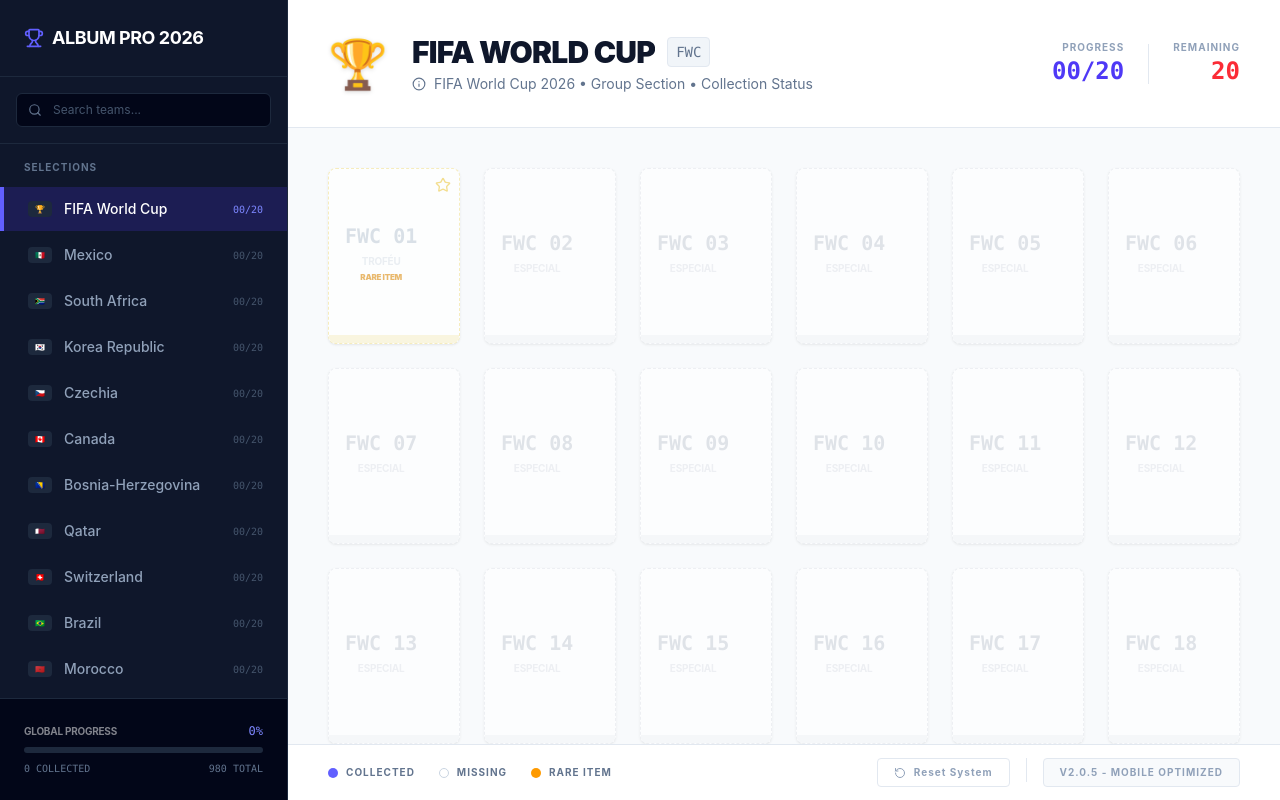
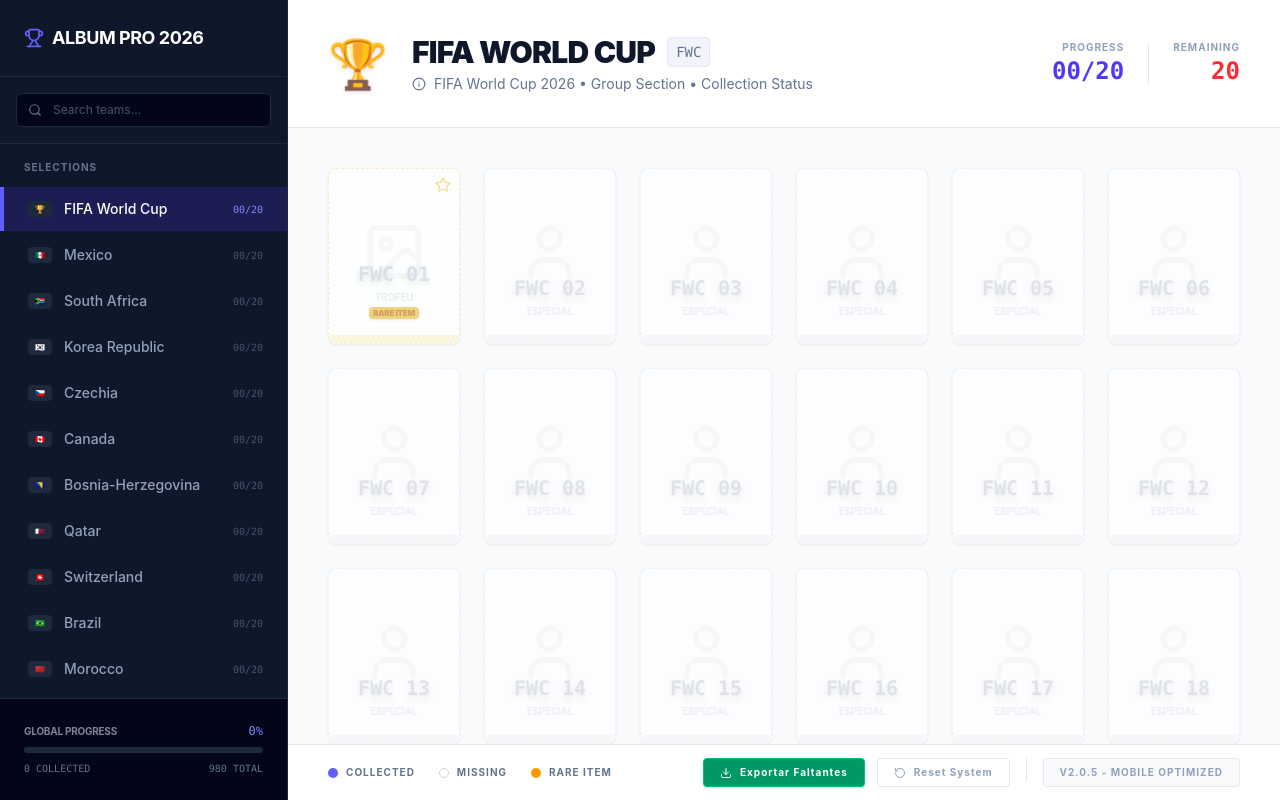
Before and after one commit to froesvieira-droid/-lbum-da-copa, a Next.js app: page / in a window 1280 px wide. Built offline with nearby package versions, Linux system fonts and the light colour scheme.

Commit message:
feat: Add export missing stickers to CSV
Implement functionality to export a list of missing stickers to a CSV file. This allows users to easily track and share which stickers they still need to collect.

```diff
--- a/app/page.tsx
+++ b/app/page.tsx
@@ -1,8 +1,9 @@
 'use client';
 
 import { useState, useEffect } from 'react';
+import Image from 'next/image';
 import { motion, AnimatePresence } from 'motion/react';
-import { Trophy, CheckCircle2, Search, RotateCcw, LayoutGrid, Info, Menu, X, Star } from 'lucide-react';
+import { Trophy, CheckCircle2, Search, RotateCcw, LayoutGrid, Info, Menu, X, Star, User, Image as ImageIcon, Download } from 'lucide-react';
 import { TEAMS, type Team } from '@/lib/data';
 import { cn } from '@/lib/utils';
 import { useIsMobile } from '@/hooks/use-mobile';
@@ -51,6 +52,35 @@
     if (confirm('Tem certeza que deseja resetar todo o seu álbum?')) {
       setOwned({});
     }
+  };
+
+  const exportMissingToCSV = () => {
+    const missing: string[][] = [['Time', 'Codigo', 'Tipo', 'Raridade']];
+
+    TEAMS.forEach(team => {
+      for (let i = 1; i <= 20; i++) {
+        if (!owned[`${team.shortName}-${i}`]) {
+          const code = `${team.shortName} ${i.toString().padStart(2, '0')}`;
+          const isRare = i === 1 || i === 20;
+          const type = team.shortName === 'FWC'
+            ? (i === 1 ? 'Troféu' : i === 20 ? 'Mascote' : 'Especial')
+            : (i === 1 ? 'Escudo' : i === 20 ? 'Time' : 'Jogador');
+
+          missing.push([team.name, code, type, isRare ? 'Rara' : 'Comum']);
+        }
+      }
+    });
+
+    const csvContent = "\uFEFF" + missing.map(e => e.join(",")).join("\n");
+    const blob = new Blob([csvContent], { type: 'text/csv;charset=utf-8;' });
+    const link = document.createElement("a");
+    const url = URL.createObjectURL(blob);
+    link.setAttribute("href", url);
+    link.setAttribute("download", `figurinhas_faltantes_${new Date().toISOString().split('T')[0]}.csv`);
+    link.style.visibility = 'hidden';
+    document.body.appendChild(link);
+    link.click();
+    document.body.removeChild(link);
   };
 
   const totalOwnedCount = Object.values(owned).filter(val => val).length;
@@ -242,64 +272,121 @@
               const isRare = isRareSticker(num);
 
               return (
-                <button
+                <motion.button
                   key={num}
+                  layout
+                  whileTap={{ scale: 0.95 }}
                   onClick={() => toggleSticker(selectedTeam.shortName, num)}
                   className={cn(
-                    "aspect-[3/4] rounded-lg shadow-sm relative group flex flex-col transition-all duration-300 text-left cursor-pointer",
+                    "aspect-[3/4] rounded-lg shadow-sm relative group flex flex-col transition-all duration-300 text-left cursor-pointer overflow-hidden",
                     isOwned
                       ? isRare
-                        ? "bg-gradient-to-br from-amber-50 to-white border-2 border-amber-400 shadow-amber-100 scale-[1.05] ring-2 ring-amber-100 ring-offset-2"
+                        ? "bg-gradient-to-br from-amber-50 to-white border-2 border-amber-400 shadow-amber-200/50 scale-[1.02] ring-2 ring-amber-100 ring-offset-1"
                         : "bg-white border-2 border-indigo-500 shadow-indigo-100/50 scale-[1.02]"
                       : isRare
                         ? "bg-white border border-amber-200 opacity-70 grayscale-[0.3] border-dashed hover:opacity-100 hover:grayscale-0 hover:border-amber-400"
                         : "bg-white border border-slate-200 opacity-60 grayscale-[0.5] border-dashed hover:opacity-100 hover:grayscale-0 hover:border-indigo-300"
                   )}
                 >
+                  <AnimatePresence mode="wait">
                     {isOwned && (
                       <motion.div
-                      initial={{ scale: 0 }}
-                      animate={{ scale: 1 }}
+                        initial={{ scale: 0, rotate: -45 }}
+                        animate={{ scale: 1, rotate: 0 }}
+                        exit={{ scale: 0, rotate: 45 }}
                         className={cn(
-                        "absolute top-1 right-1 lg:top-2 lg:right-2 w-4 h-4 lg:w-5 lg:h-5 rounded-full flex items-center justify-center text-white text-[8px] lg:text-[10px] shadow-sm z-10",
+                          "absolute top-1 right-1 lg:top-2 lg:right-2 w-4 h-4 lg:w-5 lg:h-5 rounded-full flex items-center justify-center text-white text-[8px] lg:text-[10px] shadow-sm z-30",
                           isRare ? "bg-amber-500" : "bg-indigo-500"
                         )}
                       >
                         {isRare ? <Star className="w-2.5 h-2.5 fill-current" /> : "✓"}
                       </motion.div>
                     )}
+                  </AnimatePresence>
 
                   {isRare && !isOwned && (
-                    <div className="absolute top-1 right-1 lg:top-2 lg:right-2 text-amber-300">
+                    <div className="absolute top-1 right-1 lg:top-2 lg:right-2 text-amber-300 z-10">
                       <Star className="w-3 h-3 lg:w-4 lg:h-4" />
                     </div>
                   )}
 
-                  <div className="flex-1 flex items-center justify-center flex-col p-2 lg:p-4">
+                  <div className="flex-1 flex flex-col items-center justify-center p-2 lg:p-4 relative w-full overflow-hidden">
+                    {/* Sticker Image Logic */}
+                    <div className="absolute inset-0 flex items-center justify-center pointer-events-none">
+                      <AnimatePresence>
+                        {isOwned ? (
+                          <motion.div
+                            initial={{ opacity: 0, scale: 1.1 }}
+                            animate={{ opacity: 1, scale: 1 }}
+                            className="w-full h-full relative"
+                          >
+                            <Image
+                              src={`https://picsum.photos/seed/${stickerCode}${isRare ? '-gold' : ''}/200/300`}
+                              alt={stickerCode}
+                              fill
+                              className={cn(
+                                "object-cover transition-all duration-700",
+                                isRare ? "brightness-110 contrast-110 saturate-125" : "brightness-95"
+                              )}
+                              referrerPolicy="no-referrer"
+                            />
+                            <div className="absolute inset-0 bg-gradient-to-t from-black/60 via-transparent to-transparent" />
+
+                            {/* Success Flash Effect */}
+                            <motion.div
+                              initial={{ opacity: 1 }}
+                              animate={{ opacity: 0 }}
+                              transition={{ duration: 0.8 }}
+                              className="absolute inset-0 bg-white mix-blend-overlay z-20"
+                            />
+                          </motion.div>
+                        ) : (
+                          <div className="flex flex-col items-center justify-center opacity-10">
+                            {num === 1 ? (
+                              <ImageIcon className="w-12 h-12 lg:w-16 lg:h-16 text-slate-400" />
+                            ) : (
+                              <User className="w-12 h-12 lg:w-16 lg:h-16 text-slate-400" />
+                            )}
+                          </div>
+                        )}
+                      </AnimatePresence>
+                    </div>
+
+                    {/* Sticker Label Overlay */}
+                    <div className="relative z-20 mt-auto w-full text-center">
                       <div className={cn(
-                        "text-lg lg:text-xl font-black font-mono transition-colors",
+                          "text-lg lg:text-xl font-black font-mono transition-colors drop-shadow-md",
                           isOwned
-                          ? isRare ? "text-amber-700" : "text-slate-900"
+                            ? "text-white"
                             : "text-slate-300"
                       )}>
                         {stickerCode}
                       </div>
                       <div className={cn(
-                        "text-[8px] lg:text-[10px] uppercase font-bold mt-1 tracking-tight text-center flex flex-col items-center gap-0.5",
+                          "text-[8px] lg:text-[10px] uppercase font-bold mt-0.5 tracking-tight text-center flex flex-col items-center gap-0.5",
                           isOwned
-                          ? isRare ? "text-amber-500" : "text-slate-400"
+                            ? isRare ? "text-amber-300 drop-shadow-sm" : "text-white/80 drop-shadow-sm"
                             : "text-slate-200"
                       )}>
                         {selectedTeam.shortName === 'FWC'
                           ? (num === 1 ? 'Troféu' : num === 20 ? 'Mascote' : 'Especial')
                           : (num === 1 ? 'Escudo' : num === 20 ? 'Time' : 'Jogador')
                         }
-                      {isRare && <span className="text-[6px] lg:text-[8px] text-amber-500 font-black">RARE ITEM</span>}
+                        {isRare && (
+                          <motion.span
+                            initial={{ y: 5, opacity: 0 }}
+                            animate={{ y: 0, opacity: 1 }}
+                            className="text-[6px] lg:text-[8px] text-amber-600 bg-amber-400/90 px-1 rounded-sm font-black shadow-sm"
+                          >
+                            RARE ITEM
+                          </motion.span>
+                        )}
+                      </div>
                     </div>
                   </div>
 
                   <div className={cn(
-                    "h-1.5 lg:h-2 w-full rounded-b-[6px] transition-colors",
+                    "h-1.5 lg:h-2 w-full rounded-b-[6px] transition-colors relative z-20",
                     isOwned
                       ? isRare ? "bg-amber-400" : "bg-indigo-500"
                       : isRare ? "bg-amber-100" : "bg-slate-100"
@@ -309,30 +396,31 @@
                   {isRare && isOwned && (
                     <motion.div
                       animate={{
-                        x: ['0%', '200%'],
+                        x: ['-200%', '200%'],
                       }}
                       transition={{
-                        duration: 2,
+                        duration: 3,
                         repeat: Infinity,
                         ease: "linear",
+                        delay: 1
                       }}
-                      className="absolute inset-0 bg-gradient-to-r from-transparent via-white/40 to-transparent w-1/2 -skew-x-12 pointer-events-none"
+                      className="absolute inset-0 bg-gradient-to-r from-transparent via-white/40 to-transparent w-full skew-x-12 pointer-events-none z-10"
                     />
                   )}
 
                   {/* Hover effect for missing stickers - hidden on mobile for better UX */}
                   {!isOwned && !isMobile && (
                     <div className={cn(
-                        "absolute inset-0 transition-colors rounded-lg flex items-center justify-center opacity-0 hover:opacity-100",
+                        "absolute inset-0 transition-colors rounded-lg flex items-center justify-center opacity-0 hover:opacity-100 z-30",
                         isRare ? "bg-amber-500/10" : "bg-indigo-600/5"
                     )}>
                       <span className={cn(
-                        "text-white text-[10px] px-2 py-1 rounded font-bold uppercase tracking-wider",
+                        "text-white text-[10px] px-2 py-1 rounded font-bold uppercase tracking-wider shadow-sm",
                         isRare ? "bg-amber-500" : "bg-indigo-600"
                       )}>Collect</span>
                     </div>
                   )}
-                </button>
+                </motion.button>
               );
             })}
           </div>
@@ -357,6 +445,13 @@
 
           <div className="flex flex-col sm:flex-row lg:ml-auto gap-3 w-full lg:w-auto">
             <button
+              onClick={exportMissingToCSV}
+              className="px-4 py-2 lg:py-1.5 bg-emerald-600 border border-emerald-500 rounded text-white hover:bg-emerald-700 transition-all flex items-center justify-center gap-2 shadow-sm"
+            >
+              <Download className="w-3 h-3" />
+              Exportar Faltantes
+            </button>
+            <button
               onClick={resetAll}
               className="px-4 py-2 lg:py-1.5 bg-white border border-slate-200 rounded text-slate-400 hover:text-red-500 hover:border-red-200 transition-all flex items-center justify-center gap-2"
             >
```
Lines whose indentation alone changed are shown as unchanged.
